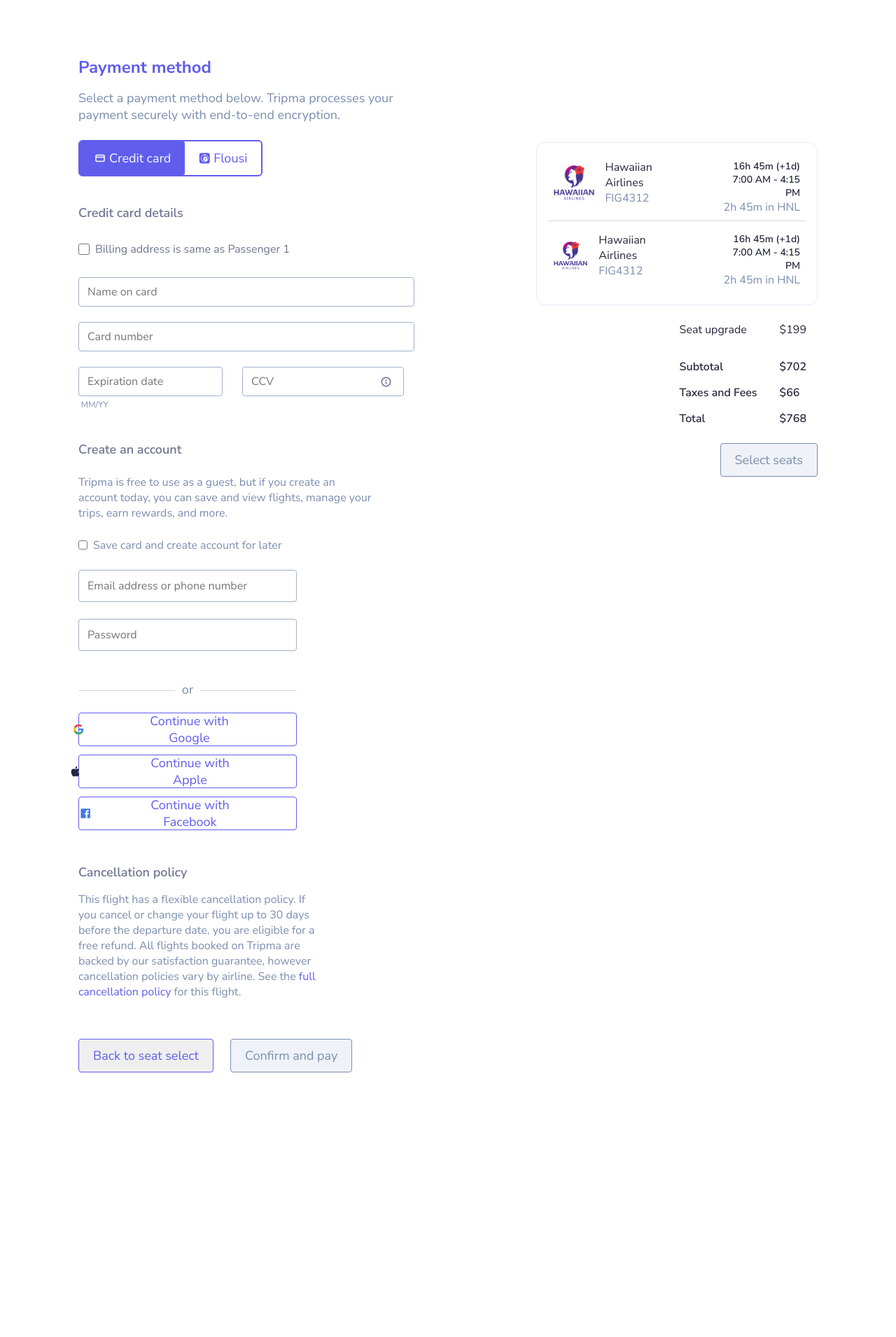
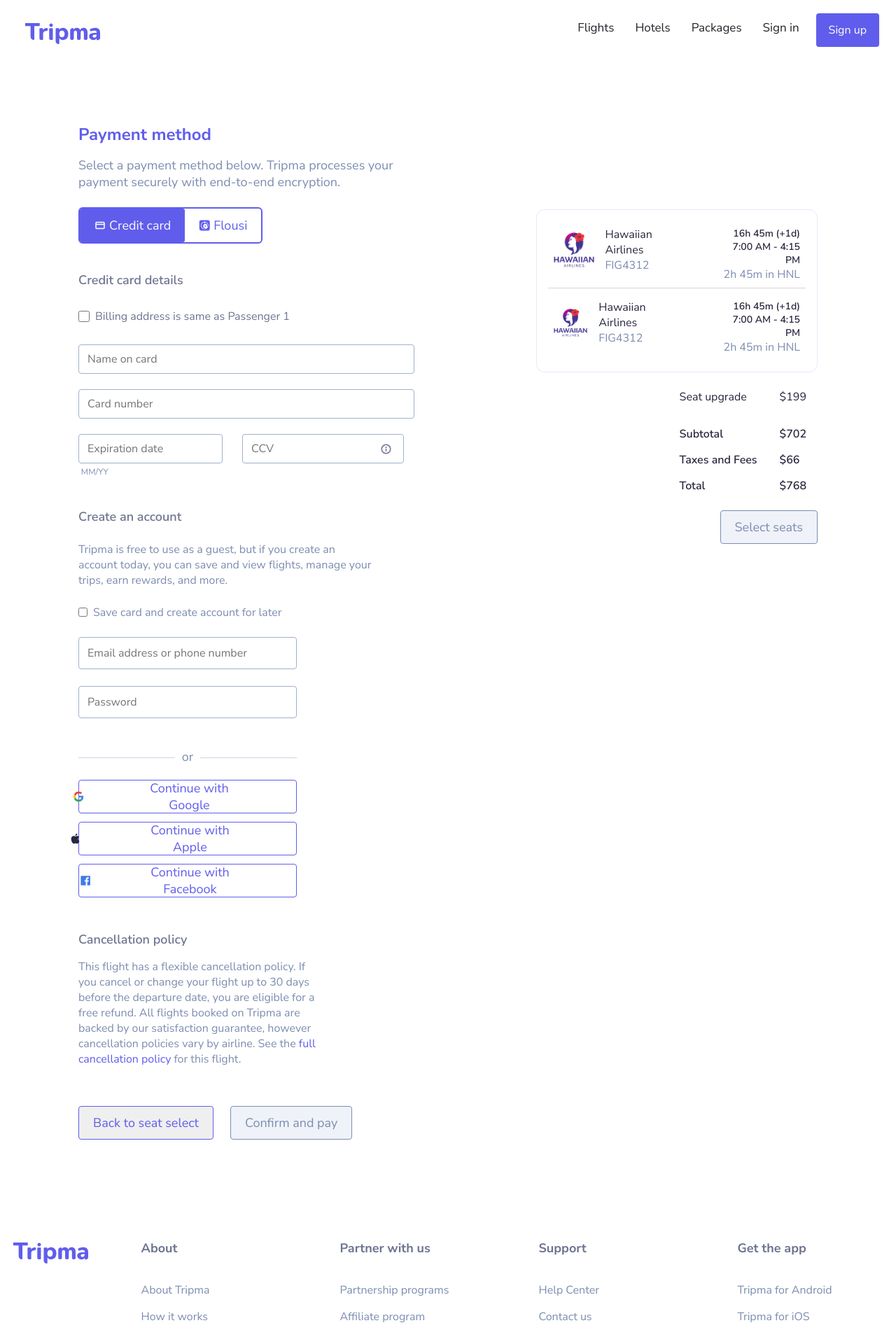
Before and after one commit to e-doctors-exclusive/TrimpaCompletition, a React (Create React App) app in the folder client/: page /Payment in a window 1280 px wide. Shown: the top 1910 px of the page at 70% size. Before the commit the page ends 1612 px from the top, so only its background shows below. Built offline with nearby package versions, Linux system fonts and the light colour scheme; a web font is replaced by a local one.

Commit message:
adding route to nav logo

```diff
--- a/client/src/Components/Logo.tsx
+++ b/client/src/Components/Logo.tsx
@@ -1,8 +1,10 @@
 import React from "react";
+import { Link } from "react-router-dom";
 
 function Logo() {
   return (
     <div>
+      <Link to='/'>
         <svg
           xmlns="http://www.w3.org/2000/svg"
           width="131"
@@ -39,6 +41,7 @@
             fill="#605DEC"
           />
         </svg>
+      </Link>
     </div>
   );
 }
--- a/client/src/Pages/Payment.tsx
+++ b/client/src/Pages/Payment.tsx
@@ -8,11 +8,15 @@
 import facebookIcon from "../Assets/icons/thirdPartyIcons/facebook.svg";
 import BagIllustration from "../Assets/Illustration.png";
 import logoIllustration from "../Assets/logoIllustration.png";
+import Navbar from "../Components/Navbar";
+import Footer from "../Components/Footer";
 
 interface PaymentProps {}
 
 const Payment: React.FC<PaymentProps> = () => {
   return (
+    <>
+    <Navbar />
       <div className="payment_main_container">
         <div className="payment_container">
           <div className="payment_methods">
@@ -66,7 +70,10 @@
                   <input type="checkbox" />
                   <p>Save card and create account for later</p>
                 </div>
-              <input type="text" placeholder="Email address or phone number" />
+                <input
+                  type="text"
+                  placeholder="Email address or phone number"
+                />
                 <input type="text" placeholder="Password" />
               </div>
               <div className="payment_methods_createAccount_dividers">
@@ -93,11 +100,11 @@
               <div className="cancellation_policy">
                 <p>Cancellation policy</p>
                 <p>
-                This flight has a flexible cancellation policy. If you cancel or
-                change your flight up to 30 days before the departure date, you
-                are eligible for a free refund. All flights booked on Tripma are
-                backed by our satisfaction guarantee, however cancellation
-                policies vary by airline. See the{" "}
+                  This flight has a flexible cancellation policy. If you cancel
+                  or change your flight up to 30 days before the departure date,
+                  you are eligible for a free refund. All flights booked on
+                  Tripma are backed by our satisfaction guarantee, however
+                  cancellation policies vary by airline. See the{" "}
                   <span>full cancellation policy</span> for this flight.
                 </p>
               </div>
@@ -107,56 +114,6 @@
               </div>
             </div>
           </div>
-        {/* <div className="payment_bills">
-          <div className="payment_bills_trips">
-            <div className="payment_bills_informatios">
-              <div className="payment_bills_trip-info">
-                <div className="payment_bills_aller">
-                  <div className="payment_bills_aller_container">
-                    <img className="imgIco" src={logoIllustration} alt="" />
-                    <div className="payment_bills_img_title">
-                      <p>Hawaiian Airlines</p>
-                      <p className="payment_bills_ref">FIG4312</p>
-                    </div>
-                  </div>
-                  <div className="payment_bills_time">
-                    <p>16h 45m (+1d)</p>
-                    <p>7:00 AM - 4:15 PM</p>
-                    <p className="payment_bills_ref">2h 45m in HNL</p>
-                  </div>
-                </div>
-                <div className="payment_bills_retour">
-                  <div className="payment_bills_retour_container">
-                    <img className="imgIco" src={logoIllustration} alt="" />
-                    <div className="payment_bills_img_title">
-                      <p>Hawaiian Airlines</p>
-                      <p className="payment_bills_ref">FIG4312</p>
-                    </div>
-                  </div>
-                  <div className="payment_bills_time">
-                    <p>16h 45m (+1d)</p>
-                    <p>7:00 AM - 4:15 PM</p>
-                    <p className="payment_bills_ref">2h 45m in HNL</p>
-                  </div>
-                </div>
-              </div>
-              <div className="payment_bills_trip_fees">
-                <div className="payment_bills_total-cost">
-                  <p>Subtotal</p>
-                  <p>Taxes_and_Fees</p>
-                  <p>Total</p>
-                </div>
-                <div className="payment_bills_prices">
-                  <p>$503</p>
-                  <p>$121</p>
-                  <p>$624</p>
-                </div>
-              </div>
-              <button className="payment_bills_btn">Select seats</button>
-            </div>
-            <img id="illustration" src={BagIllustration} alt="" />
-          </div>
-        </div> */}
           <div className="bills-trips">
             <div className="informatios">
               <div className="trip-info">
@@ -208,6 +165,8 @@
           </div>
         </div>
       </div>
+      <Footer />
+    </>
   );
 };
 
--- a/client/src/styles/Payment.css
+++ b/client/src/styles/Payment.css
@@ -202,7 +202,6 @@
 }
 
 .ccv {
-  position: relative;
   padding: 7.2px 12px;
   border-radius: 4px;
   border: 1px solid var(--grey-300, #a1b0cc);
```
Lines whose indentation alone changed are shown as unchanged.
